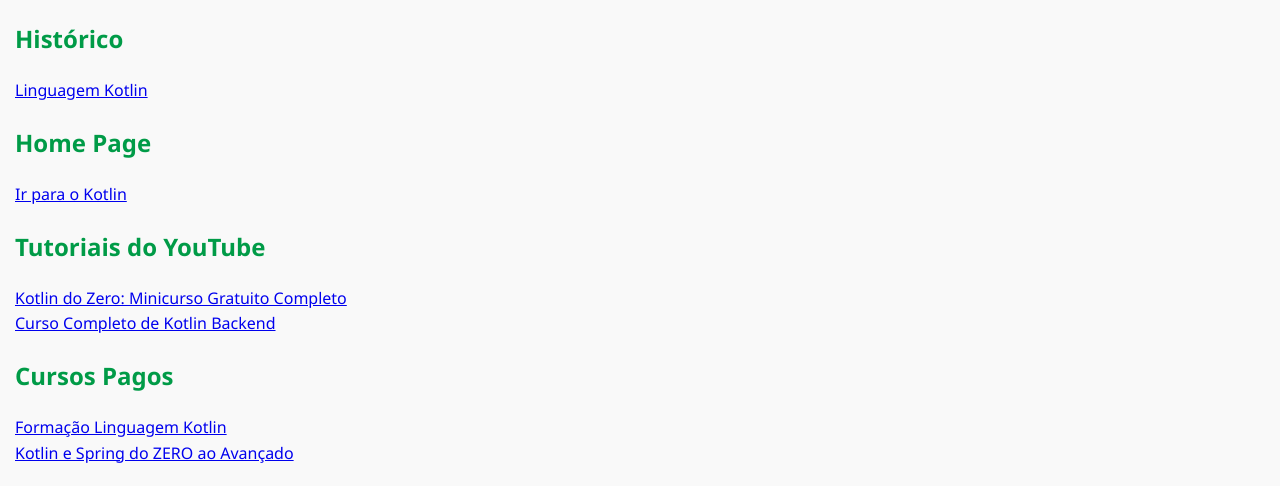
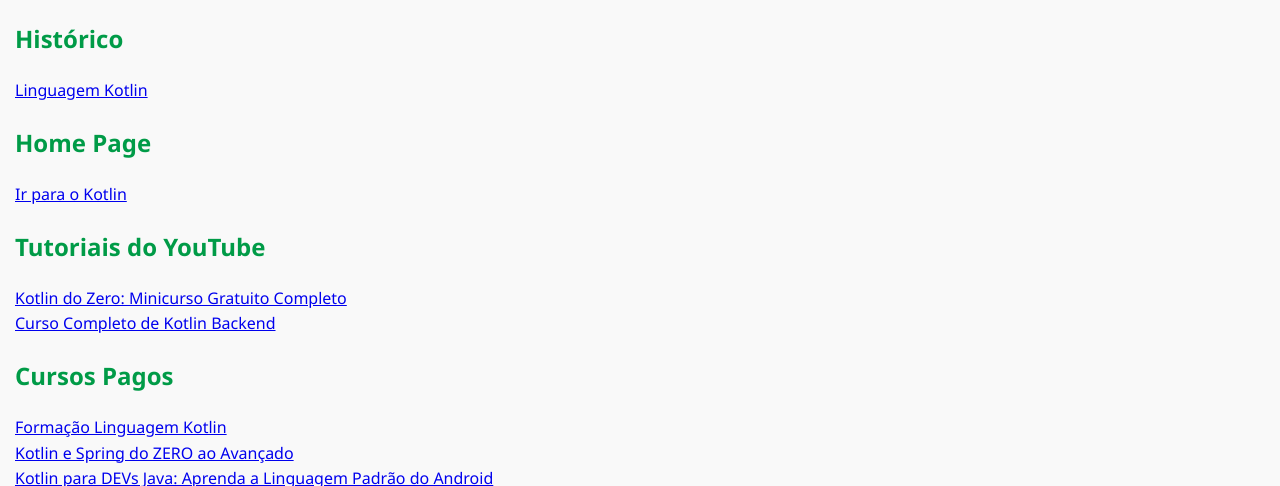
Before and after one commit to prof-freedson/enciclopedias-linguagens, a plain HTML site: page kotlin.html in a window 1280 px wide. Shown: the top 486 px of the page. Drawn offline with Linux system fonts and the light colour scheme.

Commit message:
links atualizados

```diff
--- a/kotlin.html
+++ b/kotlin.html
@@ -41,7 +41,8 @@
     <a href="https://www.youtube.com/playlist?list=PLRHt7FXZbVCSExTvJ6_qTrt_K8NsL0l6N">Curso Completo de Kotlin Backend</a><br>
     <h2>Cursos Pagos</h2>
     <a href="https://www.alura.com.br/formacao-kotlin?utm_term=&utm_campaign=%5BSearch%5D+%5BPerformance%5D+%5BCursos%5D+DSA+-+FormaC3%A7%C3%B5es&utm_source=google&utm_medium=cpc&campaign_id=21045490451_158851964763_691754664154&utm_id=21045490451_158851964763_691754664154&hsa_acc=7964138385&hsa_cam=%5BSearch%5D+%5BPerformance%5D+%5BCursos%5D+DSA+-+Forma%C3%A7%C3%B5es&hsa_grp=158851964763&hsa_ad=691754664154&hsa_src=g&hsa_tgt=dsa-2276348409543&hsa_kw=&hsa_mt=&hsa_net=google&hsa_ver=3&gad_source=1&gad_campaignid=21045490451&gbraid=0AAAAADpqZIDcXxozPwmm4W3TsUZg1O-RG&gclid=CjwKCAjwg7PDBhBxEiwAf1CVuyD2Aq7o7WXEXE_rWvIM2Vi3c2J_rC_hJH_w0UhcK8do14Q0pZE8VBoCYYMQAvD_BwE">Formação Linguagem Kotlin</a><br>
-    <a href="https://www.udemy.com/course/kotlin-spring/?utm_source=adwords&utm_medium=udemyads&utm_campaign=MX_FF-CONV_BR_Search-NB_DSA_Beta_la.PT_Google&campaigntype=Search&portfolio=Brazil&language=PT&product=Course&test=&audience=DSA&topic=&priority=Beta&funnel=Conversion&utm_content=&utm_term=_._ag_164619374106_._ad_706585633334_._kw__._de_c_._dm__._pl__._ti_dsa-2328541782635_._li_1001561_._pd__._&matchtype=&gad_source=1&gad_campaignid=21497093485&gbraid=0AAAAADROdO112j3LXEiWzyq-IzIafpaze&gclid=CjwKCAjwg7PDBhBxEiwAf1CVuzkz9x1rrdlJW0-MxGFa5nCy5seKcZ6XelBbVcPDmUuhqa375o0QwRoCyJgQAvD_BwE&couponCode=PMNVD2025">Kotlin e Spring do ZERO ao Avançado</a>
+    <a href="https://www.udemy.com/course/kotlin-spring/?utm_source=adwords&utm_medium=udemyads&utm_campaign=MX_FF-CONV_BR_Search-NB_DSA_Beta_la.PT_Google&campaigntype=Search&portfolio=Brazil&language=PT&product=Course&test=&audience=DSA&topic=&priority=Beta&funnel=Conversion&utm_content=&utm_term=_._ag_164619374106_._ad_706585633334_._kw__._de_c_._dm__._pl__._ti_dsa-2328541782635_._li_1001561_._pd__._&matchtype=&gad_source=1&gad_campaignid=21497093485&gbraid=0AAAAADROdO112j3LXEiWzyq-IzIafpaze&gclid=CjwKCAjwg7PDBhBxEiwAf1CVuzkz9x1rrdlJW0-MxGFa5nCy5seKcZ6XelBbVcPDmUuhqa375o0QwRoCyJgQAvD_BwE&couponCode=PMNVD2025">Kotlin e Spring do ZERO ao Avançado</a><br>
+    <a href="https://www.udemy.com/course/kotlin-para-devs-java-domine-a-linguagem-padrao-do-android/">Kotlin para DEVs Java: Aprenda a Linguagem Padrão do Android</a>
 
 
 
```
